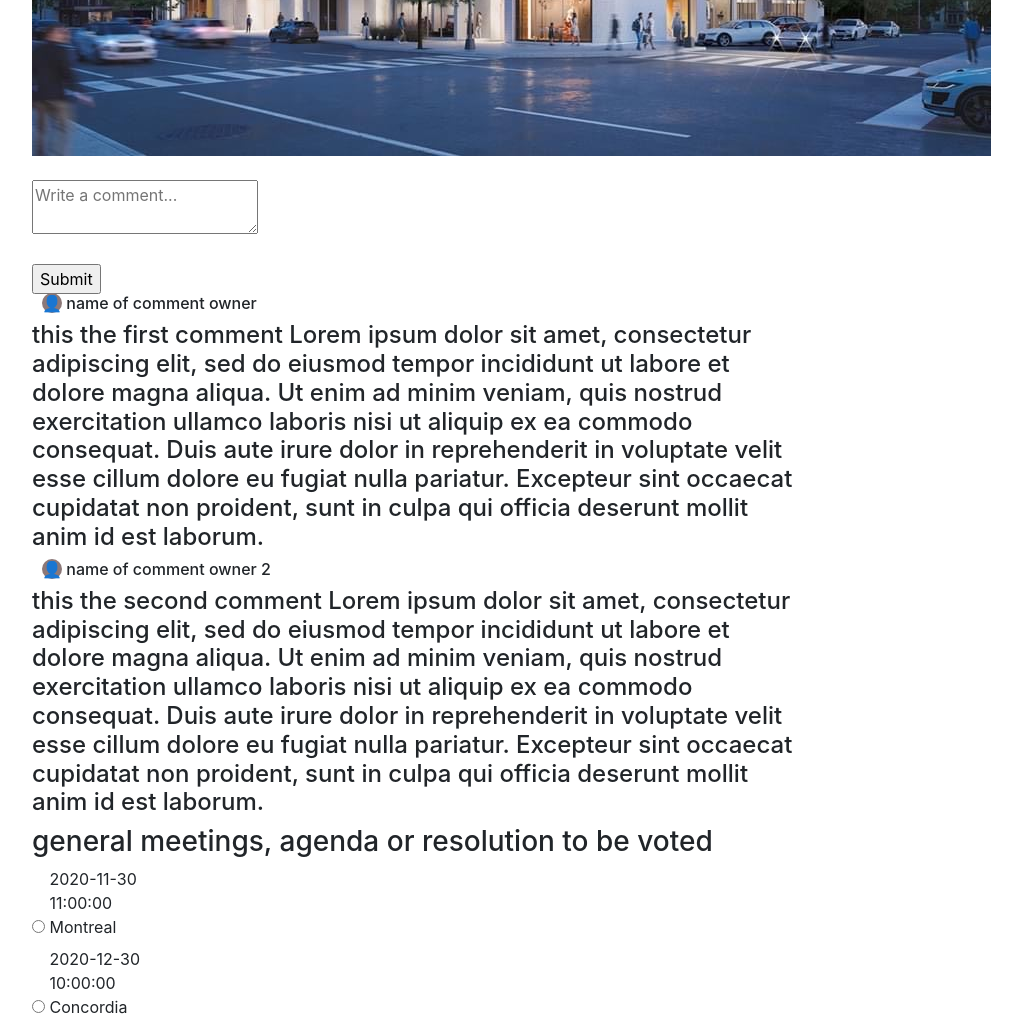
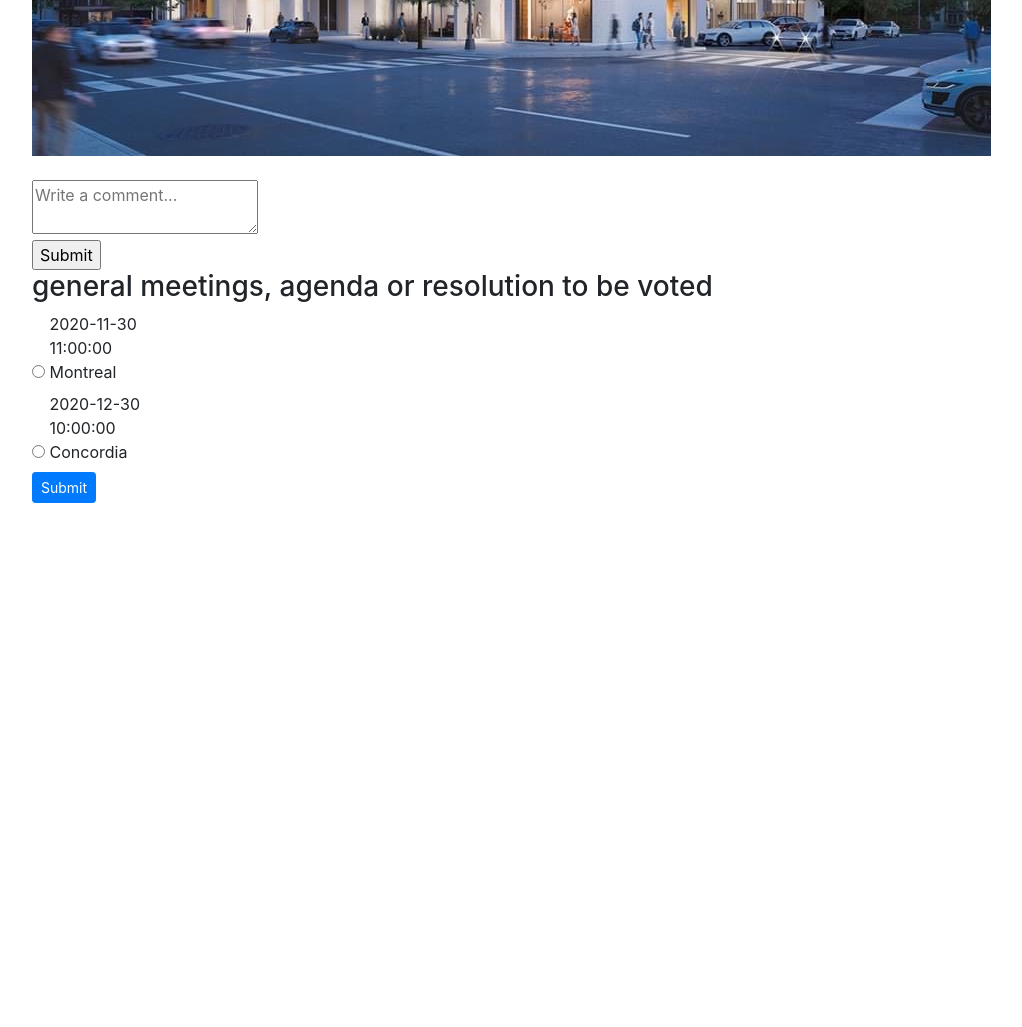
Before and after one commit to Omarhammoud/CONsystem, a PHP site: page /MemberDashboard.php in a window 1280 px wide. Shown: the part 877-1904 px from the top of the page, without its empty margins (223-1245 px from the left). After the commit the page ends 1380 px from the top, so only its background shows below. Run offline with PHP 8.4, Linux system fonts and the light colour scheme; data comes from the database, SQL or seed files in the repository.

Commit message:
use jquery for poll and commit

```diff
--- a/includes/MemberDashboard.php
+++ b/includes/MemberDashboard.php
@@ -31,10 +31,9 @@
             <img id="imageID" src="image1.jpg">
             <br>
             <br>
-
+            <!--Format for a comment -->
             <form class='comment-form'>
                <textarea placeholder="Write a comment..." class="commentTextArea" name="commentBody" onkeyup="textAreaAdjust(this)"></textarea>
-               <br>
                <br>
                <input type="hidden" name="contentID" value=<?php echo $contentID; ?>>
                <input type="submit">
@@ -47,21 +46,6 @@
             </div>
 
 
-            <div class="commentDiv">
-               <h6 class="commentOwner">
-                  <span class="commentImg" style="margin-left: 10px;background-color: #8c7878;border-radius: 79px;">👤</span>
-                  name of comment owner
-               </h6>
-               <h4 class="comment">this the first comment Lorem ipsum dolor sit amet, consectetur adipiscing elit, sed do eiusmod tempor incididunt ut labore et dolore magna aliqua. Ut enim ad minim veniam, quis nostrud exercitation ullamco laboris nisi ut aliquip ex ea commodo consequat. Duis aute irure dolor in reprehenderit in voluptate velit esse cillum dolore eu fugiat nulla pariatur. Excepteur sint occaecat cupidatat non proident, sunt in culpa qui officia deserunt mollit anim id est laborum.</h4>
-            </div>
-            <div class="commentDiv">
-               <h6 class="commentOwner">
-                  <span class="commentImg" style="margin-left: 10px;background-color: #8c7878;border-radius: 79px;">👤</span>
-                  name of comment owner 2
-               </h6>
-               <h4 class="comment">this the second comment Lorem ipsum dolor sit amet, consectetur adipiscing elit, sed do eiusmod tempor incididunt ut labore et dolore magna aliqua. Ut enim ad minim veniam, quis nostrud exercitation ullamco laboris nisi ut aliquip ex ea commodo consequat. Duis aute irure dolor in reprehenderit in voluptate velit esse cillum dolore eu fugiat nulla pariatur. Excepteur sint occaecat cupidatat non proident, sunt in culpa qui officia deserunt mollit anim id est laborum.</h4>
-            </div>
-         </div>
 
 
          <!--Format for a poll -->
@@ -69,10 +53,11 @@
 				<h3>
 					general meetings, agenda or resolution to be voted
             </h3>
-				<form >
+            <!--Format for a poll form-->
+				<form class="event_poll_form">
                <?php while($option = mysqli_fetch_assoc($options)){ ?>
                   <div>
-                     <input type="radio" name="vote" onclick="setVote(<?php echo $option['event_poll_optionID']?>,<?php echo $contentID?>)">
+                     <input type="radio" name="vote" value = <?php echo $option['event_poll_optionID']?>>
                      <label>
                            <?php echo $option['Date'];?>
                            <br>
@@ -83,6 +68,8 @@
                      </label>
                   </div>
                <?php }?>
+               <input type="hidden" name="contentID" value="<?php echo $contentID; ?>">
+               <input type="submit" class="btn btn-primary btn-sm" value="Submit">
 				</form>
 			</div>
 
@@ -104,6 +91,7 @@
 		  element.style.height = (25+element.scrollHeight)+"px";
 	  }
 
+
      $(document).ready(function(){
 
          $(".comment-form").submit(function(event){
@@ -124,40 +112,30 @@
 
          function displayAllComments(contentID){
 
-               $.get('./displayComments.inc.php?cid='+contentID,function(data){
-                  $("#comments_list_"+contentID).html(data);
+            $.get('./displayComments.inc.php?cid='+contentID,function(response){
+              $("#comments_list_"+contentID).html(response);
+           })
+         }
+
+         $(".event_poll_form").submit(function(event){
+            event.preventDefault(); //prevent default action
+            var form_data = $(this).serialize(); //Encode form elements for submission
+
+            $.post( './poll_vote.php', form_data, function( response ) {
+               var data = JSON.parse(response)
+               if('err' in data){
+                   alert(data.err);
+                }else{
+                  displayPollResults(data['contentID']);
+                }
+              });
+            });
+
+         function displayPollResults(contentID){
+
+            $.get('./display_poll_results.php?cid='+contentID,function(response){
+              $("#event_poll_"+contentID).html(response);
             })
          }
       });
-
-	  function setVote(optionID, contentID)
-	  {
-		  var xmlhttp=new XMLHttpRequest();
-		  xmlhttp.onreadystatechange=function()
-		  {
-			if (this.readyState==4 && this.status==200)
-			{
-			  if(this.responseText){
-              displayPollResults(contentID);
-           }
-			}
-		  }
-		  xmlhttp.open("get","poll_vote.php?oid="+optionID,true);
-		  xmlhttp.send();
-	   }
-
-
-      function displayPollResults(contentID)
-	  {
-		  var xmlhttp=new XMLHttpRequest();
-		  xmlhttp.onreadystatechange=function()
-		  {
-			if (this.readyState==4 && this.status==200)
-			{
-			  document.getElementById("event_poll_"+contentID).innerHTML=this.responseText;
-			}
-		  }
-		  xmlhttp.open("get","display_poll_results.php?cid="+contentID,true);
-		  xmlhttp.send();
-	   }
      </script>
```
Also changed, not shown: includes/poll_vote.php (+12 -21 lines). Lines whose indentation alone changed are shown as unchanged.
